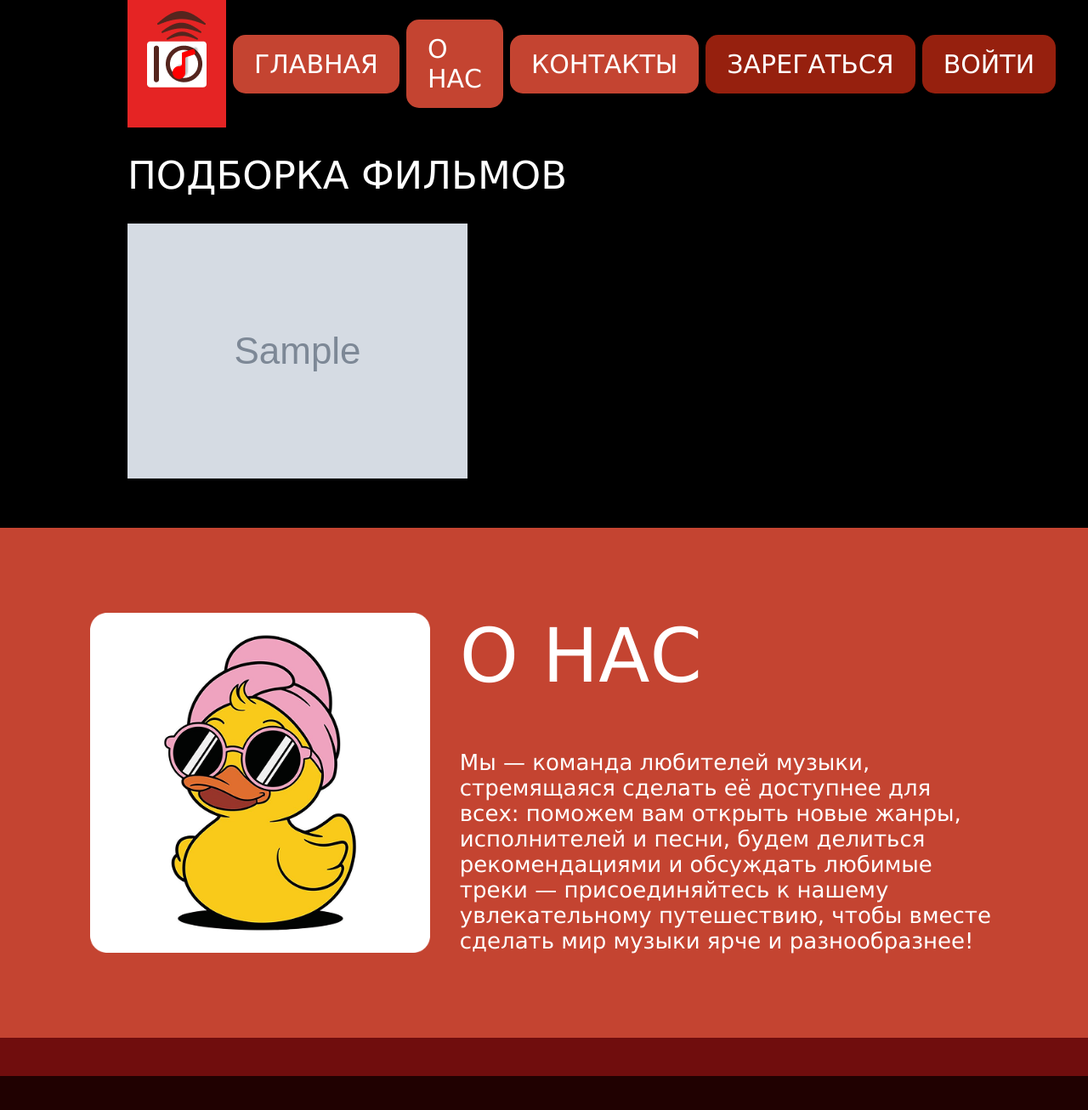
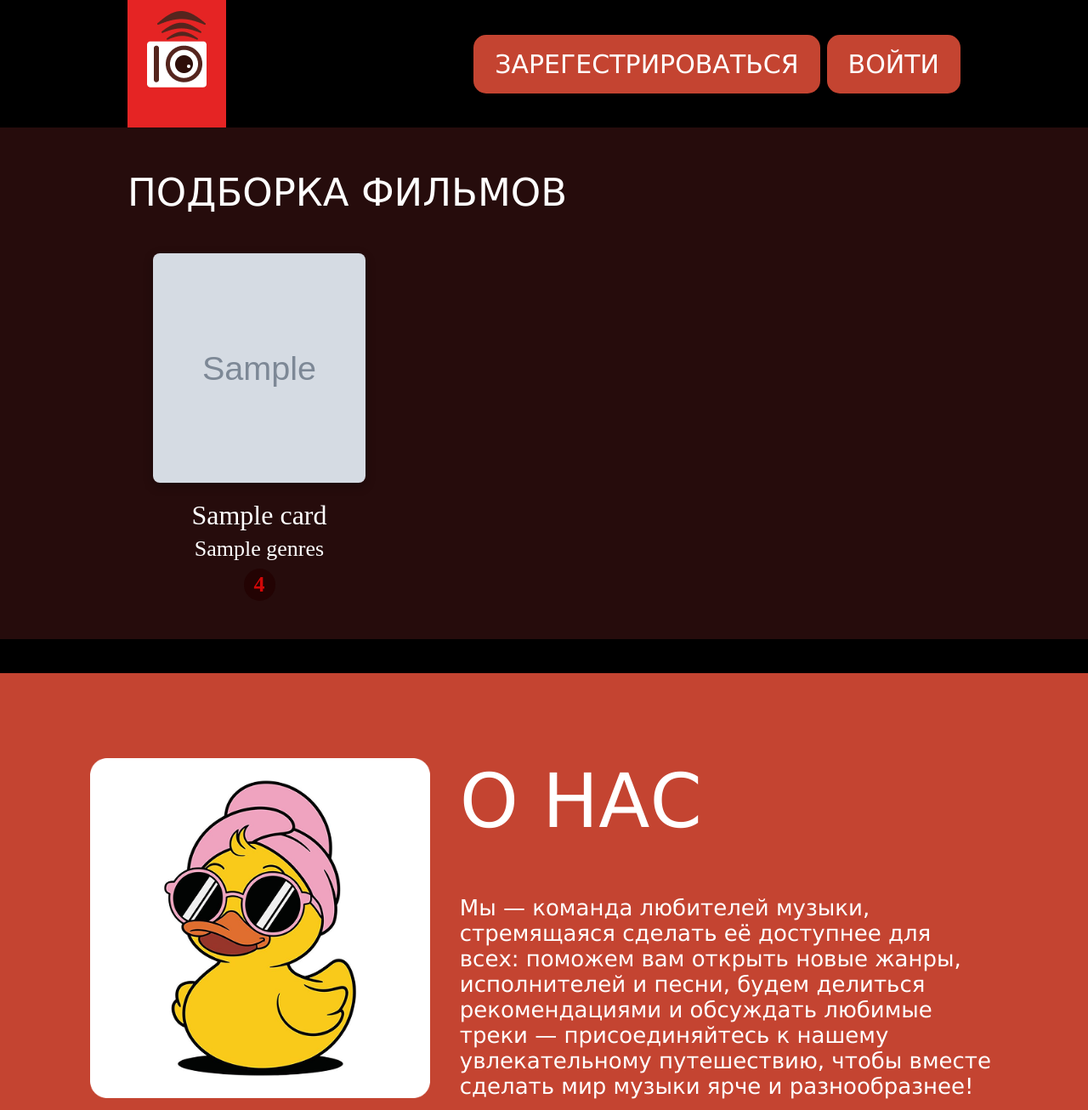
Before and after one commit to AnsChersik/music_play, a Flask app: template templates/main.html in a window 1280 px wide. Shown: the top 1306 px of the page at 85% size. Run offline with Flask 3, Linux system fonts and the light colour scheme; the template is opened without the code that fills it: most values are stand-ins (such as "Sample title", 1, 10 or a date in 2020); grey boxes marked "Sample" are stand-in pictures.

Commit message:
cards style

```diff
--- a/data/login_from.py
+++ b/data/login_from.py
@@ -1,11 +1,10 @@
 from flask_wtf import FlaskForm
 from wtforms import StringField, PasswordField
-from wtforms import BooleanField, SubmitField
+from wtforms import SubmitField
 from wtforms.validators import DataRequired
 
 
 class LoginForm(FlaskForm):
     email = StringField('Почта', validators=[DataRequired()])
     password = PasswordField('Пароль', validators=[DataRequired()])
-    remember_me = BooleanField('Запомнить меня')
     submit = SubmitField('Войти')
--- a/main.py
+++ b/main.py
@@ -1,4 +1,4 @@
-from flask import Flask, render_template, redirect, jsonify, request
+from flask import Flask, render_template, redirect, jsonify, request, flash, url_for
 from flask_login import LoginManager, login_user, login_required, logout_user, current_user
 from dotenv import load_dotenv
 import requests
@@ -16,6 +16,7 @@ app.config["SECRET_KEY"] = "yandexlyceum_secret_key"
 
 login_manager = LoginManager()
 login_manager.init_app(app)
+login_manager.login_view = "login"
 
 API_KEY = os.getenv('KINOPOISK_API_KEY')
 if not API_KEY:
@@ -31,7 +32,9 @@ HEADERS = {
 @login_manager.user_loader
 def load_user(user_id):
     db_sess = db_session.create_session()
-    return db_sess.get(User, int(user_id))
+    user = db_sess.get(User, int(user_id))
+    db_sess.close()  # ← Обязательно закрываем сессию!
+    return user
 
 
 def fetch_films(page: int) -> tuple[list[dict], bool]:
@@ -45,8 +48,7 @@ def fetch_films(page: int) -> tuple[list[dict], bool]:
     }
 
     try:
-        response = requests.get(url, headers=HEADERS,
-                                params=params, timeout=10)
+        response = requests.get(url, headers=HEADERS, params=params, timeout=10)
         if response.status_code != 200:
             return [], False
         data = response.json()
@@ -60,8 +62,7 @@ def fetch_films(page: int) -> tuple[list[dict], bool]:
 
 def format_card(film: dict) -> dict:
     genres_list = film.get('genres', []) or []
-    genres = ', '.join([g.get('genre', '')
-                       for g in genres_list if g.get('genre')][:2])
+    genres = ', '.join([g.get('genre', '') for g in genres_list if g.get('genre')][:2])
     rating = film.get('ratingKinopoisk') or film.get('ratingImdb') or 'N/A'
     return {
         'poster': film.get('posterUrlPreview') or film.get('posterUrl'),
@@ -85,13 +86,13 @@ def register():
             )
         db_sess = db_session.create_session()
         if db_sess.query(User).filter(User.email == form.email.data).first():
+            db_sess.close()
             return render_template(
                 "register.html",
                 title="Регистрация",
                 form=form,
                 message="Такой пользователь уже есть",
             )
-
         user = User(
             surname=form.surname.data,
             name=form.name.data,
@@ -101,6 +102,7 @@ def register():
         user.set_password(form.password.data)
         db_sess.add(user)
         db_sess.commit()
+        db_sess.close()
         return redirect("/login")
     return render_template("register.html", title="Регистрация", form=form)
 
@@ -110,15 +112,25 @@ def login():
     form = LoginForm()
     if form.validate_on_submit():
         db_sess = db_session.create_session()
-        user = db_sess.query(User).filter(
-            User.email == form.email.data).first()
+        user = db_sess.query(User).filter(User.email == form.email.data).first()
         if user and user.check_password(form.password.data):
-            login_user(user, remember=form.remember_me.data)
-            return redirect("/")
+            login_user(user)
+            db_sess.close()
+            next_page = request.args.get('next')
+            return redirect(next_page or url_for('index'))
+        db_sess.close()
         return render_template(
             "login.html", message="Неверный логин или пароль", form=form
         )
     return render_template("login.html", title="Авторизация", form=form)
+
+
+@app.route("/logout")
+@login_required
+def logout():
+    logout_user()
+    flash("Вы вышли из аккаунта", "info")
+    return redirect(url_for("login"))
 
 
 @app.route("/")
@@ -132,13 +144,6 @@ def index():
         cards=cards,
         has_more=has_more
     )
-
-
-@app.route("/logout")
-@login_required
-def logout():
-    logout_user()
-    return redirect("/")
 
 
 @app.route("/api/films")
@@ -158,7 +163,7 @@ def main():
     basedir = os.path.abspath(os.path.dirname(__file__))
     db_path = os.path.join(basedir, 'db', 'users.sqlite')
     db_session.global_init(db_path)
-    app.run()
+    app.run(debug=True)
 
 
 if __name__ == "__main__":
--- a/static/css/style.css
+++ b/static/css/style.css
@@ -22,7 +22,10 @@ h4 {
   color: white;
 }
 
-h1:hover, .header_a a:hover, .aout a:hover, .contacts_tg a h4:hover {
+h1:hover,
+.header_a a:hover,
+.aout a:hover,
+.contacts_tg a h4:hover {
   color: #790a0a;
 }
 
@@ -151,7 +154,7 @@ form p input {
 }
 
 #contacts h1 {
-    font-size: 88px;
+  font-size: 88px;
 }
 
 .contacts_NS h3 {
@@ -186,10 +189,9 @@ form p input {
 .contacts_people {
   display: flex;
   flex-direction: column;
-    justify-content: space-between;
+  justify-content: space-between;
 
-    margin-bottom: 35px;
-
+  margin-bottom: 35px;
 }
 
 .contacts_content {
@@ -202,16 +204,15 @@ form p input {
   height: 400px;
 }
 
-
 /* footer */
 
 footer {
-  background-color: #1C1C1C;
+  background-color: #1c1c1c;
 }
 
 .footer_hr {
   height: 5px;
-  background-color: #130B0B;
+  background-color: #130b0b;
   border: none;
   margin: 0;
   padding: 0;
@@ -219,10 +220,10 @@ footer {
 
 .footer_content p {
   font-size: 18px;
-  color: #EFEFEF;
+  color: #efefef;
 }
 
-.konf:hover{
+.konf:hover {
   color: #4c3e62;
 }
 
@@ -231,3 +232,102 @@ footer {
   align-items: center;
   justify-content: center;
 }
+
+#main-block {
+  background-color: #260c0c;
+  color: white;
+  padding-top: 20px;
+}
+
+.cards {
+  display: grid;
+  grid-template-columns: repeat(3, 1fr);
+  gap: 25px;
+  justify-content: center;
+  margin-bottom: 30px;
+}
+
+.card {
+  border-radius: 50px;
+  padding: 15px;
+  display: flex;
+  flex-direction: column;
+  align-items: center;
+}
+
+.card:hover {
+  transform: translateY(-5px);
+  background-color: #311212;
+  box-shadow: 0 10px 30px rgba(0, 0, 0, 0.4);
+}
+
+.card-poster {
+  width: 250px;
+  height: 270px;
+  object-fit: cover;
+  border-radius: 8px;
+  margin-bottom: 12px;
+  background: #1f0101;
+  box-shadow: 0 4px 12px rgba(0, 0, 0, 0.3);
+}
+
+.card-title {
+  font-size: 32px;
+  margin: 8px 0 6px;
+  text-align: center;
+}
+
+.card-genres {
+  font-size: 26px;
+  color: white;
+  margin-bottom: 8px;
+  text-align: center;
+}
+
+.card-rating {
+  font-size: 26px;
+  font-weight: bold;
+  color: #d20808;
+  background: rgba(34, 0, 0, 0.749);
+  padding: 4px 12px;
+  border-radius: 20px;
+}
+
+.load-more-wrapper {
+  margin: 20px 0 40px;
+}
+
+.load-more-btn {
+  background: #c44431;
+  color: white;
+  border: none;
+  padding: 14px 40px;
+  font-size: 28px;
+  border-radius: 30px;
+  cursor: pointer;
+  margin-bottom: 25px;
+}
+
+.load-more-btn:hover {
+  box-shadow: 0 8px 25px rgb(11, 0, 0);
+  background-color: #872313;
+}
+
+.load-more-btn:disabled {
+  opacity: 0.6;
+  cursor: not-allowed;
+  transform: none;
+}
+
+.loading,
+.no-more {
+  display: block;
+  margin-top: 15px;
+  font-size: 26px;
+  color: white;
+}
+
+.load-more-wrapper {
+  display: flex;
+  justify-content: center;
+}
--- a/templates/login.html
+++ b/templates/login.html
@@ -30,7 +30,6 @@
                 <div class="alert alert-danger" role="alert">{{ error }}</div>
                 {% endfor %}
                 </p>
-                <p>{{ form.remember_me(class="remember_me") }} {{ form.remember_me.label }}</p>
                 <p>{{ form.submit(type="submit", class="btn btn-primary") }}</p>
                 {% if message %}
                 <div class="alert alert-danger">{{ message }}</div>
--- a/templates/main.html
+++ b/templates/main.html
@@ -14,18 +14,18 @@
       <nav class="navbar">
         <img src="{{ url_for('static', filename='img/Logo_background.png') }}" alt="Лого" class="img_header">
         <div class="header_a">
+          {% if current_user.is_authenticated %}
           <a href="/">ГЛАВНАЯ</a>
           <a href="#about_us">О НАС</a>
           <a href="#contacts">КОНТАКТЫ</a>
         </div>
         <div class="aout">
-          {% if current_user.is_authenticated %}
           <a href="">ПРОФИЛЬ</a>
           <a class="btn btn-outline-secondary" href="/logout">
             ВЫЙТИ
           </a>
           {% else %}
-          <a href="/register" class="btn btn-primary">ЗАРЕГАТЬСЯ</a>
+          <a href="/register" class="btn btn-primary">ЗАРЕГЕСТРИРОВАТЬСЯ</a>
           <a href="/login" class="btn btn-success">ВОЙТИ</a>
           {% endif %}
         </div>
@@ -38,6 +38,8 @@
     </div>
     {% block content %}
     <div id="main">
+      <div id="main-block">
+
         <div class="conteiner">
           <h1>ПОДБОРКА ФИЛЬМОВ</h1>
 
@@ -62,6 +64,7 @@
           </div>
         </div>
 
+      </div>
       <div id="about_us">
         <div class="conteiner">
           <div class="about_us-content">
```
Also changed, not shown: static/img/Logo_background.png. Lines whose indentation alone changed are shown as unchanged.
